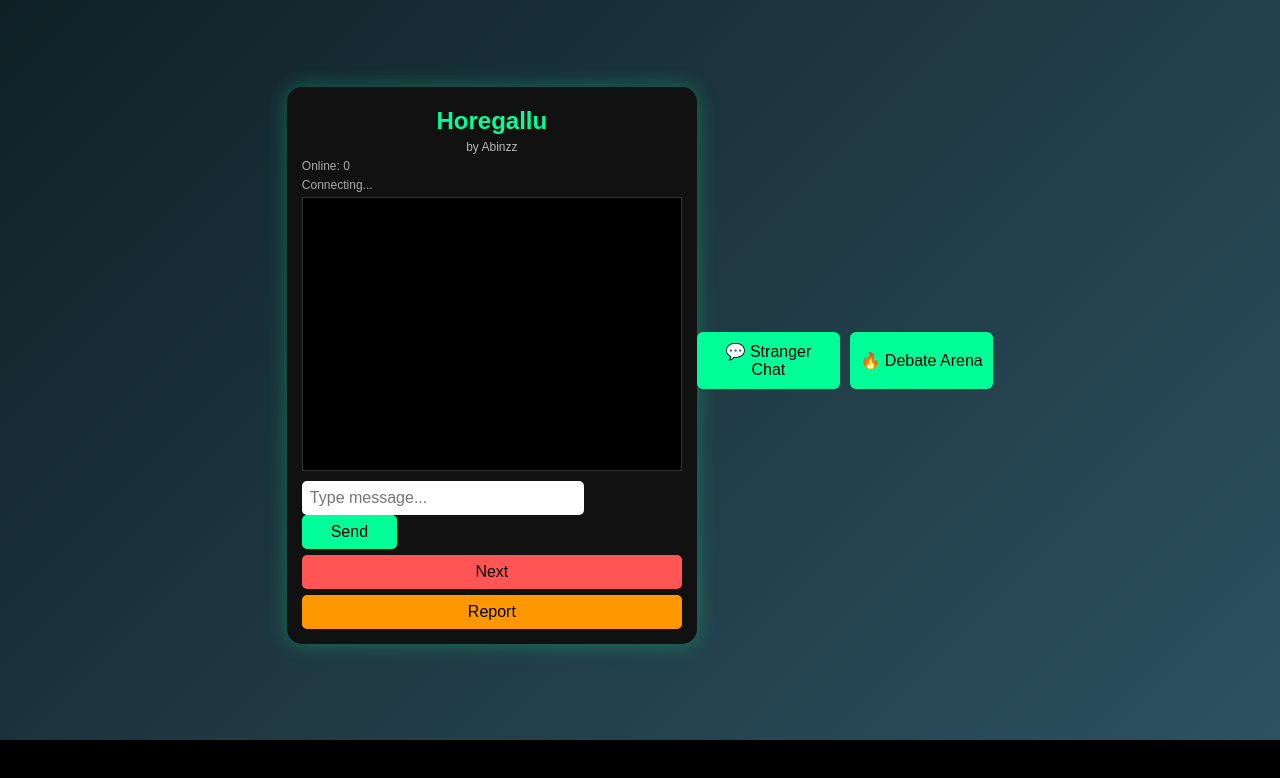
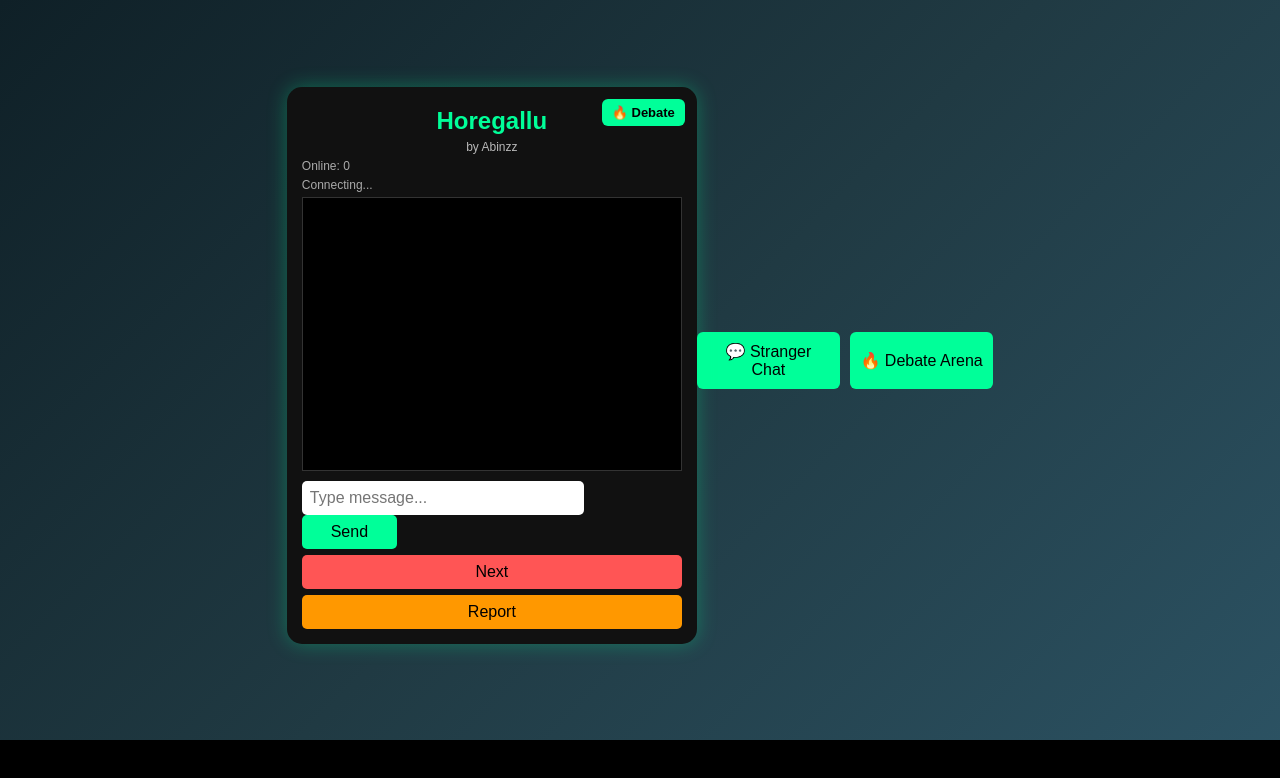
Before and after one commit to Abin-07/horegallu, a website: page index.html in a window 1280 px wide. Drawn offline with nearby package versions, Linux system fonts and the light colour scheme; no server answers.

Commit message:
Add debate page

```diff
--- a/index.html
+++ b/index.html
@@ -122,11 +122,42 @@
         border-radius:6px;
         cursor:pointer;
     }
+    #chat{
+position:relative;
+width:90%;
+max-width:380px;
+background:#111;
+padding:15px;
+border-radius:15px;
+box-shadow:0 0 20px rgba(0,255,150,.3);
+}
+
+#debateBtn{
+position:absolute;
+top:12px;
+right:12px;
+background:#00ff99;
+color:black;
+padding:6px 10px;
+border-radius:6px;
+font-size:13px;
+text-decoration:none;
+font-weight:bold;
+transition:0.2s;
+}
+
+#debateBtn:hover{
+background:#00cc77;
+}
   </style>
 </head>
 
 <body>
 <div id="chat">
+
+  <!-- Debate Button Top Right -->
+  <a href="/debate.html" id="debateBtn">🔥 Debate</a>
+
   <h2>Horegallu</h2>
   <div id="brand">by Abinzz</div>
 
@@ -140,7 +171,9 @@
   <button onclick="send()">Send</button>
 
   <button id="next" onclick="next()">Next</button>
+
   <button id="report" onclick="reportUser()">Report</button>
+
 </div>
 <div id="menu">
   <button onclick="window.location.href='chat.html'">💬 Stranger Chat</button>
```
